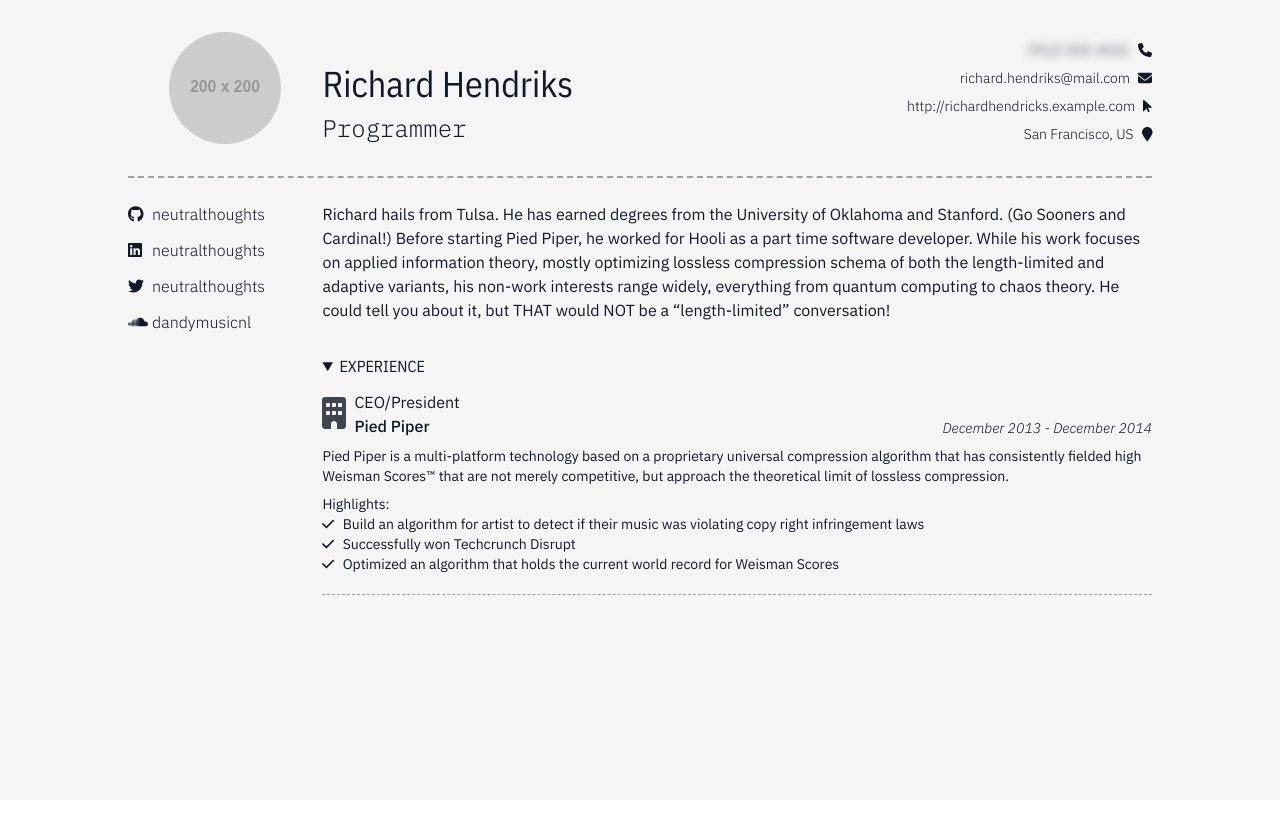
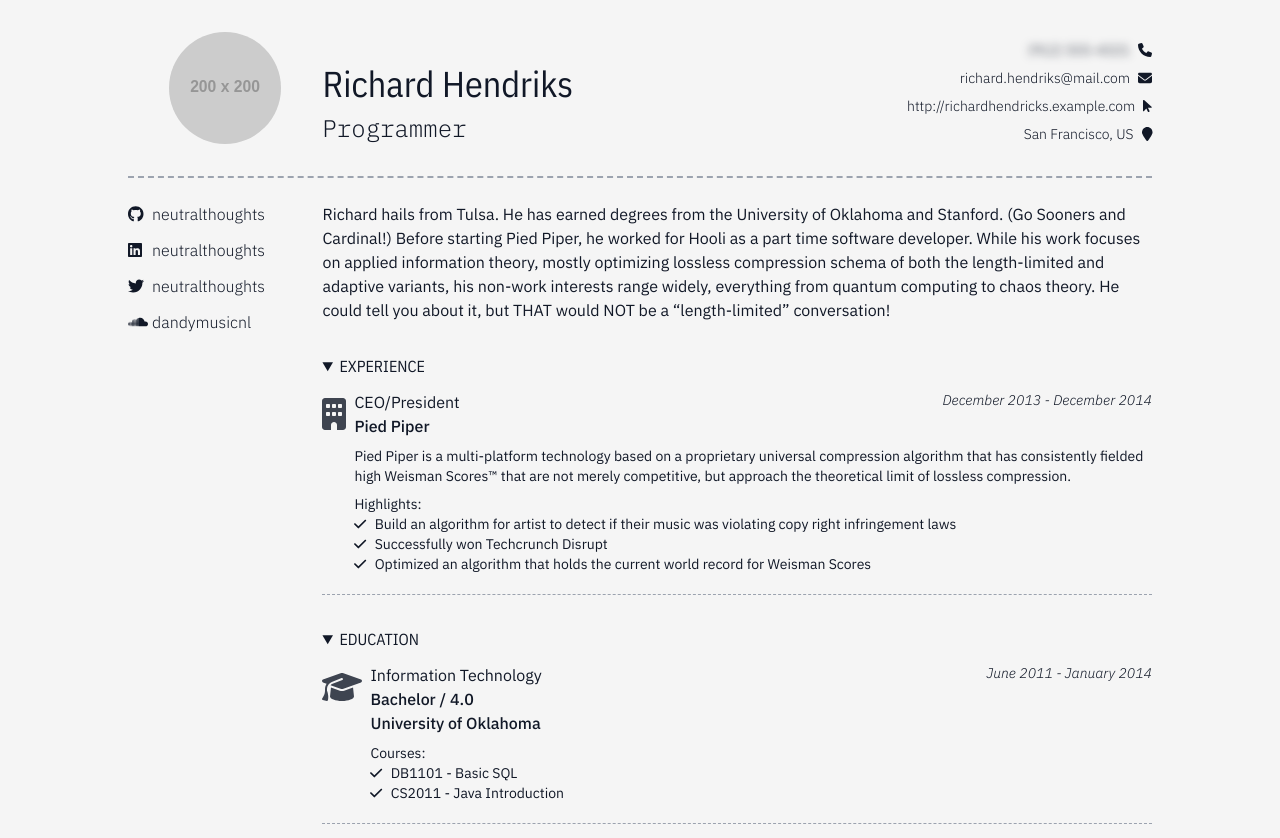
Before and after one commit to roshhni97/caglarturali.github.io, a React (Vite) app: page / in a window 1280 px wide. Shown: the top 838 px of the page. Before the commit the page ends 800 px from the top, so only its background shows below. Built offline with nearby package versions, Linux system fonts and the light colour scheme.

Commit message:
Create education section component

```diff
--- /dev/null
+++ b/src/components/EducationSection.tsx
@@ -0,0 +1,51 @@
+import { useContext } from 'react';
+import { faGraduationCap } from '@fortawesome/free-solid-svg-icons';
+import { ResumeContext } from 'src/contexts/ResumeContext';
+import { formatDateRange } from 'src/utils/date';
+import CollapsibleWidget from 'src/widgets/CollapsibleWidget';
+import ListItemWidget from 'src/widgets/ListItemWidget';
+import SimpleListWidget from 'src/widgets/SimpleListWidget';
+
+export default function EducationSection() {
+  const { education } = useContext(ResumeContext);
+  if (education.length == 0) return null;
+
+  function formatStudyMeta(studyType: string, score: string) {
+    const parts = [studyType, score];
+    return parts.filter((p) => p.length > 0).join(' / ');
+  }
+
+  return (
+    <section>
+      <CollapsibleWidget title="Education">
+        <ul>
+          {education.map(
+            ({
+              area,
+              studyType,
+              institution,
+              url,
+              courses,
+              score,
+              ...dates
+            }) => (
+              <li key={institution + area}>
+                <ListItemWidget
+                  title={area}
+                  subtitles={[
+                    formatStudyMeta(studyType, score),
+                    { text: institution, href: url },
+                  ]}
+                  textRight={formatDateRange(dates.startDate, dates.endDate)}
+                  icon={faGraduationCap}
+                >
+                  <SimpleListWidget title="Courses" items={courses} />
+                </ListItemWidget>
+              </li>
+            ),
+          )}
+        </ul>
+      </CollapsibleWidget>
+    </section>
+  );
+}
--- a/src/views/CurriculumVitae.tsx
+++ b/src/views/CurriculumVitae.tsx
@@ -1,4 +1,5 @@
 import BasicsSection from 'src/components/BasicsSection';
+import EducationSection from 'src/components/EducationSection';
 import ProfilesSection from 'src/components/ProfilesSection';
 import SummarySection from 'src/components/SummarySection';
 import WorkSection from 'src/components/WorkSection';
@@ -17,6 +18,7 @@
           <div className="w-full space-y-8">
             <SummarySection />
             <WorkSection />
+            <EducationSection />
           </div>
         </div>
       </main>
--- a/src/widgets/ListItemWidget.tsx
+++ b/src/widgets/ListItemWidget.tsx
@@ -38,21 +38,21 @@
 
   return (
     <div className={`py-3 ${className}`}>
-      <div className="flex items-center">
-        <div className="w-8">
+      <div className="flex items-start">
+        <div className="pt-2 pe-2">
           <FontAwesomeIcon icon={icon} size="2x" opacity={0.8} />
         </div>
         <div className="flex-grow">
-          <p className="">{title}</p>
-          <div className="flex justify-between items-end">
-            <div className="font-medium">{subtitles.map(renderSubtitle)}</div>
-            <div className="font-light">
-              {textRight && <p className="text-sm italic">{textRight}</p>}
-            </div>
+          <div className="flex justify-between">
+            <p className="">{title}</p>
+            {textRight && (
+              <p className="font-light text-sm italic">{textRight}</p>
+            )}
           </div>
+          <div className="font-medium">{subtitles.map(renderSubtitle)}</div>
+          {children && <div className="pt-2 space-y-2 text-sm">{children}</div>}
         </div>
       </div>
-      {children && <div className="pt-2 space-y-2 text-sm">{children}</div>}
     </div>
   );
 }
--- a/src/widgets/SimpleListWidget.tsx
+++ b/src/widgets/SimpleListWidget.tsx
@@ -9,6 +9,8 @@
 }>;
 
 export default function SimpleListWidget({ title, items, className }: Props) {
+  if (items.length == 0) return null;
+
   return (
     <div className={className}>
       <p>{title}:</p>
```
